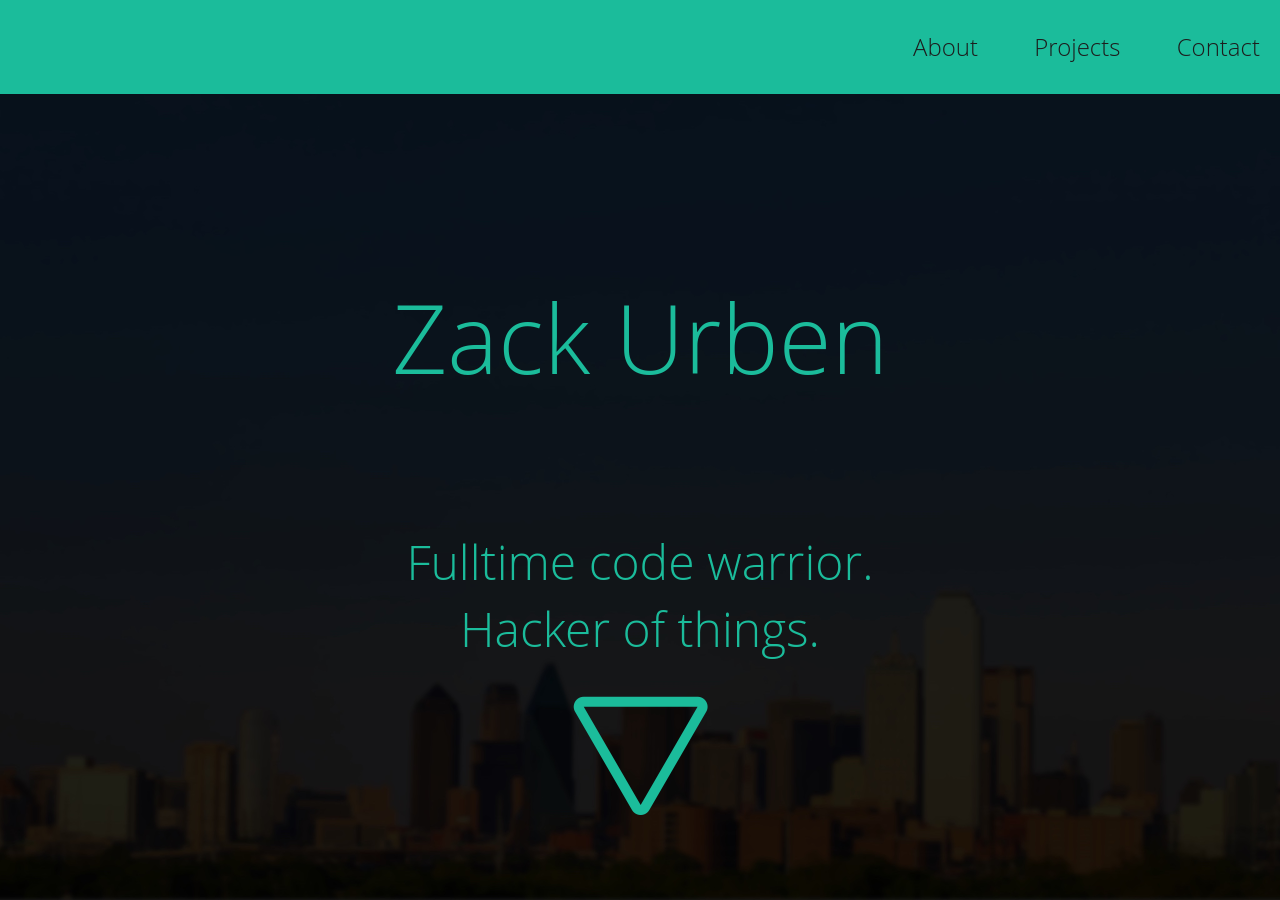
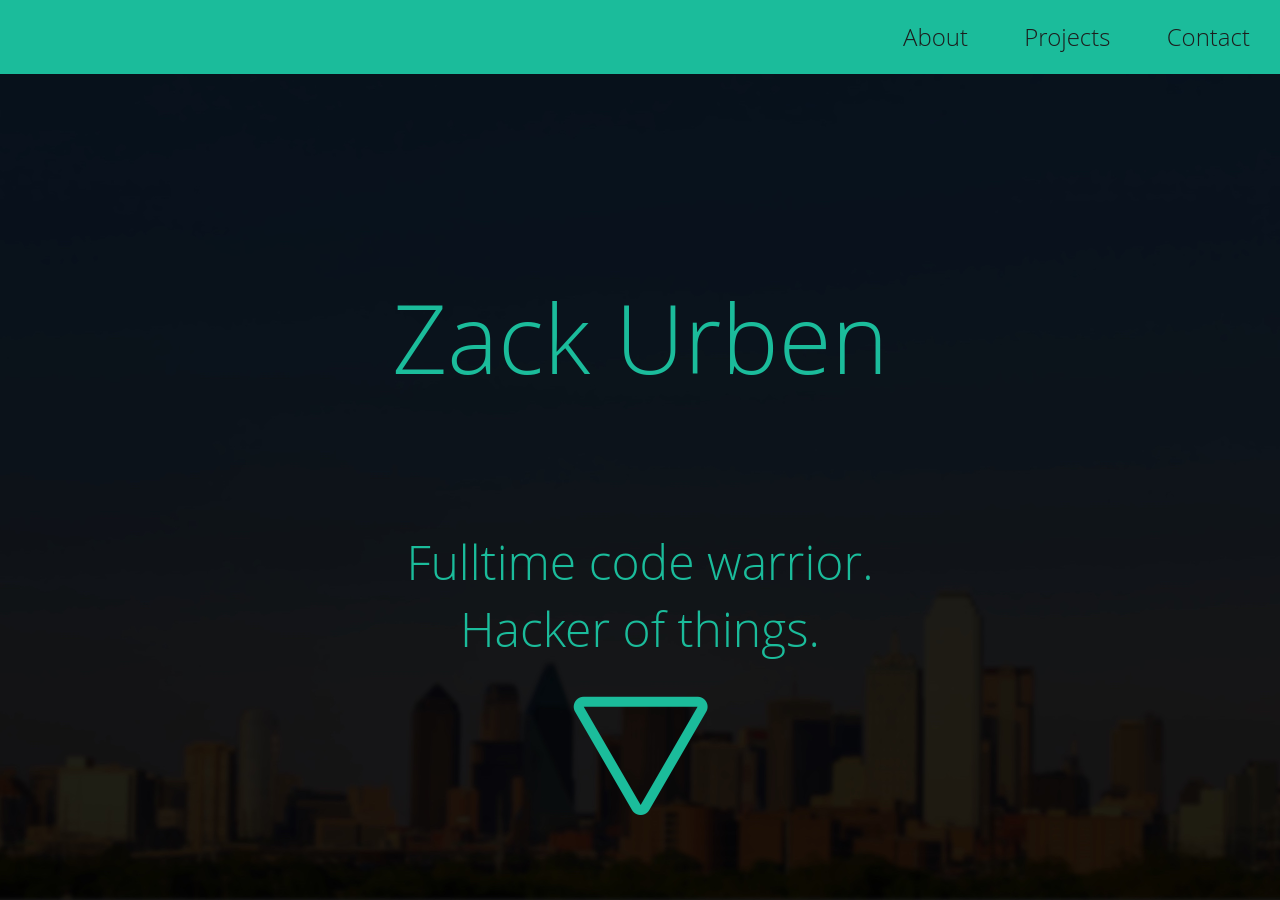
Before and after one commit to zackurben/zackurben.github.io, a Jekyll site: the page built from index.html, in a window 1280 px wide and 900 px high. Built offline with Jekyll 4.4.1, drawn with Linux system fonts in a browser that asks for light colours; nearby versions of some CDN libraries.

Commit message:
Fixing alot of multi-screen resolution layout issues.

```diff
--- a/_sass/_base.scss
+++ b/_sass/_base.scss
@@ -7,7 +7,6 @@
   font-size: $text-body-size;
   font-family: 'Open Sans', sans-serif;
   font-weight: 300 !important;
-  min-width: 480px;
   background: url('../img/dallas.jpg') no-repeat center center fixed;
 
   -webkit-background-size: cover;
@@ -20,64 +19,62 @@
   margin: 0;
   color: $text-primary-color;
   font-weight: 300 !important;
+
+  @media only screen and (max-width : 480px) {
+    padding: 0 20px 0 20px;
+  }
 }
 
 h1 {
-  font-size: $text-head-size;
+  @media only screen and (min-width : 480px) {
+    font-size: round($text-head-size * 0.7);
+  }
 
-  @media only screen and (min-width: 1280px) {
-    font-size: $text-head-size;
+  @media only screen and (min-width : 768px) {
+    font-size: round($text-head-size * 0.8);
   }
 
   @media only screen and (min-width: 1024px) {
-    font-size: $text-head-size;
+    font-size: round($text-head-size * 0.9);
   }
 
-  @media only screen and (min-width : 768px) {
-    font-size: $text-head-size;
-  }
-
-  @media only screen and (min-width : 480px) {
+  @media only screen and (min-width: 1280px) {
     font-size: $text-head-size;
   }
 }
 
 h2 {
-  font-size: $text-subhead-size;
+  @media only screen and (min-width : 480px) {
+    font-size: round($text-subhead-size * 0.7);
+  }
 
-  @media only screen and (min-width: 1280px) {
-    font-size: $text-subhead-size;
+  @media only screen and (min-width : 768px) {
+    font-size: round($text-subhead-size * 0.8);
   }
 
   @media only screen and (min-width: 1024px) {
-    font-size: $text-subhead-size;
+    font-size: round($text-subhead-size * 0.9);
   }
 
-  @media only screen and (min-width : 768px) {
-    font-size: $text-subhead-size;
-  }
-
-  @media only screen and (min-width : 480px) {
+  @media only screen and (min-width: 1280px) {
     font-size: $text-subhead-size;
   }
 }
 
 h3 {
-  font-size: $text-subsubhead-size;
+  @media only screen and (min-width : 480px) {
+    font-size: round($text-subsubhead-size * 0.7);
+  }
 
-  @media only screen and (min-width: 1280px) {
-    font-size: $text-subsubhead-size;
+  @media only screen and (min-width : 768px) {
+    font-size: round($text-subsubhead-size * 0.8);
   }
 
   @media only screen and (min-width: 1024px) {
-    font-size: $text-subsubhead-size;
+    font-size: round($text-subsubhead-size * 0.9);
   }
 
-  @media only screen and (min-width : 768px) {
-    font-size: $text-subsubhead-size;
-  }
-
-  @media only screen and (min-width : 480px) {
+  @media only screen and (min-width: 1280px) {
     font-size: $text-subsubhead-size;
   }
 }
@@ -102,18 +99,52 @@
   background-color: $site-accent-color;
   text-align: right !important;
 
-  padding: 30px;
+  @media only screen and (min-width : 480px) {
+    padding: round($nav-padding * 0.7);
+  }
+
+  @media only screen and (min-width : 768px) {
+    padding: round($nav-padding * 0.8);
+  }
+
+  @media only screen and (min-width: 1024px) {
+    padding: round($nav-padding * 0.9);
+  }
+
+  @media only screen and (min-width: 1280px) {
+    padding: $nav-padding;
+  }
 
   a {
-    padding-right: 50px;
     color: $text-primary-color;
     text-decoration: none;
+
+    @media only screen and (min-width : 480px) {
+      padding-right: round($nav-spacing * 0.7);
+      font-size: round($text-body-size * 0.7);
+    }
+
+    @media only screen and (min-width : 768px) {
+      padding-right: round($nav-spacing * 0.8);
+      font-size: round($text-body-size * 0.8);
+    }
+
+    @media only screen and (min-width: 1024px) {
+      padding-right: round($nav-spacing * 0.9);
+      font-size: round($text-body-size * 0.9);
+    }
+
+    @media only screen and (min-width: 1280px) {
+      padding-right: $nav-spacing;
+      font-size: $text-body-size;
+    }
   }
 }
 
 .header {
   height: 80vh;
   padding: 20vh 0 0 0;
+  overflow: hidden;
 
   h1, h2, h3 {
     padding: 10vh 0 0 0;
@@ -122,7 +153,7 @@
 }
 
 .content {
-  padding: 100px 0 100px 0;
+  padding: 80px 0 80px 0;
   width: 100%;
   background-color: $site-primary-color;
 
@@ -130,8 +161,21 @@
     background-color: $site-secondary-color;
   }
 
-  @media only screen and (min-width : 480px) {
-    padding: 0;
+  @media only screen and (max-width : 480px) {
+    padding: round($content-padding * 0.25) 0 round($content-padding * 0.25) 0;
+  }
+
+  @media only screen and (min-width : 768px) {
+    padding: round($content-padding * 0.5) 0 round($content-padding * 0.5) 0;
+  }
+
+  @media only screen and (min-width: 1024px) {
+    padding: round($content-padding * 0.75) 0 round($content-padding * 0.75) 0;
+  }
+
+  @media only screen and (min-width: 1280px) {
+    padding: $content-padding 0 $content-padding 0;
+
   }
 }
 
@@ -141,9 +185,11 @@
   border-radius: 21px;
   border-style: solid;
 
-  width: 100% !important;
-  height: 100% !important;
+  width: 100%;
+  height: 100%;
 
+  -webkit-box-sizing: border-box;
+  -moz-box-sizing: border-box;
   box-sizing: border-box;
 }
 
@@ -173,8 +219,6 @@
  */
 .row {
   width: 100%;
-  max-width: $max-width;
-  min-width: $min-width;
   margin: 0 auto;
   overflow: hidden;
 }
@@ -276,12 +320,12 @@
  */
 @media only screen and (max-width: 480px) {
   .col-10, .col-9, .col-8, .col-7, .col-6,
-  .col-5, .col-4, .col-3, .col-2, .col-1{
+  .col-5, .col-4, .col-3, .col-2, .col-1 {
     width: 100%;
   }
 
   .off-10, .off-9, .off-8, .off-7, .off-6,
-  .off-5, .off-4, .off-3, .off-2, .off-1{
+  .off-5, .off-4, .off-3, .off-2, .off-1 {
     margin-left: 0%;
   }
 }
--- a/css/main.scss
+++ b/css/main.scss
@@ -17,6 +17,11 @@
 $text-subsubhead-size: 36px;
 $text-body-size: 24px;
 
+// Layout settings
+$nav-padding: 20px;
+$nav-spacing: 50px;
+$content-padding: 100px;
+
 // Grid settings.
 $max-width: 1140px;
 $min-width: 755px;
```
